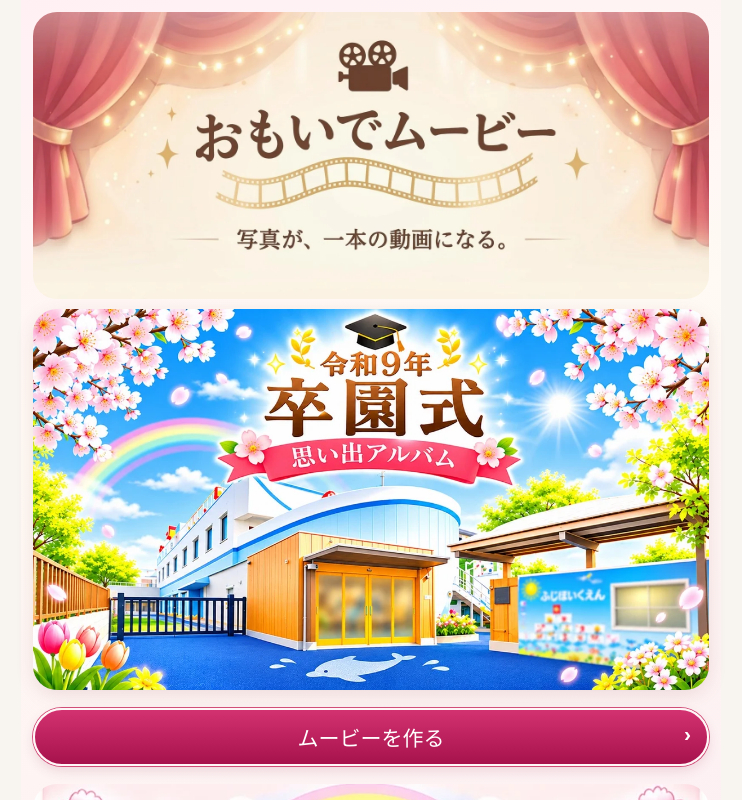
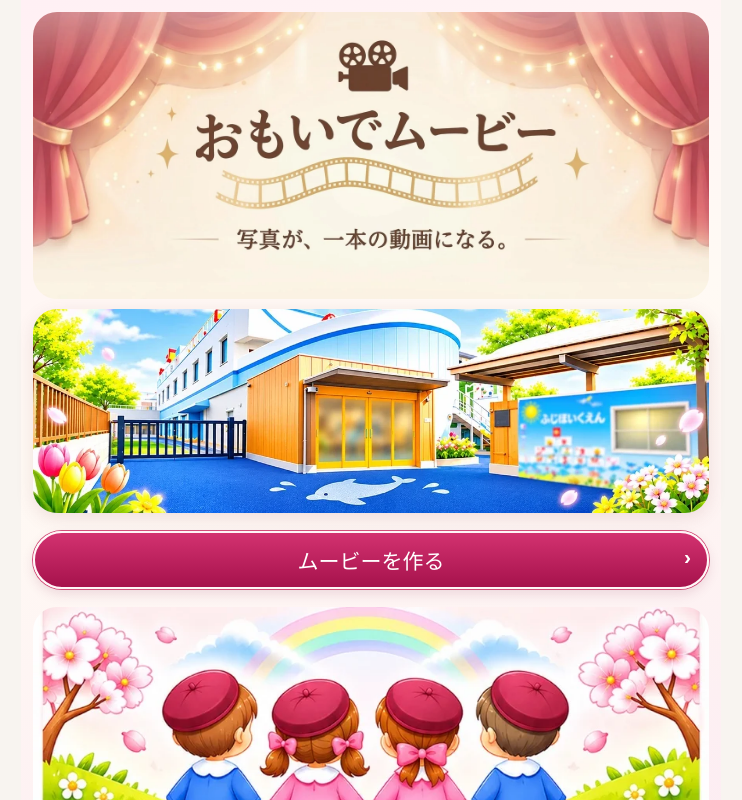
Before and after one commit to k5wvk4n6pt-web/omoide-theater-demo, a React (Vite) app: page / in a window 1280 px wide. Shown: the top 800 px of the page, without its empty margins (269-1011 px from the left). Built offline with nearby package versions, Linux system fonts and the light colour scheme; a web font is replaced by a local one.

Commit message:
Show a single title on the movie home page

```diff
--- a/src/App.tsx
+++ b/src/App.tsx
@@ -453,10 +453,7 @@ const titleBanner = new URL('../omoide-movie-title.webp', import.meta.url).href;
 return <main className={step==='home'?'theaterHome':'theaterEditor'}>{step!=='home'?<header><img className="homeArtwork" src={titleBanner} width={1584} height={672} alt="おもいでムービー。写真が、一本の動画になる。" onLoad={e=>e.currentTarget.classList.add('loaded')}/><div className="homeCurtain left"/><div className="homeCurtain right"/><div className="brand"><span className="homeCamera">🎥</span>おもいでムービー</div><div className="subtitle">写真が、一本の動画になる。</div></header>:null}
 {step==='home'?<section className="graduationHome">
   <img className="movieTitleBanner" src={titleBanner} width={1584} height={672} alt="おもいでムービー。写真が、一本の動画になる。"/>
-  <picture>
-    <source media="(min-width: 620px)" srcSet={import.meta.env.BASE_URL+'artwork/graduation-wide.webp'} width={1200} height={677}/>
-    <img className="graduationCover" src={import.meta.env.BASE_URL+'artwork/graduation-masthead.webp'} width={865} height={778} alt="桜と虹に囲まれたふじほいくえんの卒園ムービー" fetchPriority="high"/>
-  </picture>
+  <img className="graduationCover" src={import.meta.env.BASE_URL+'artwork/graduation-garden.webp'} width={1200} height={362} alt="ふじほいくえんの園舎と、青い園庭に描かれたイルカ。"/>
   <button className="primary graduationCreate" disabled={draftBusy} onClick={newProject}>ムービーを作る <span aria-hidden="true">›</span></button>
   {projects.length>0?<div className="draftBox"><h3>📁 保存した作品（{projects.length}件）</h3><div className="projectList">{projects.map(p=><div className="projectCard" key={p.id}>{thumbUrls[p.id]?<img src={thumbUrls[p.id]} alt="作品の表紙"/>:<div className="projectFallback">🎬</div>}<div className="projectDetail"><strong>{p.title}</strong><small>{p.photoCount}枚 · {new Date(p.savedAt).toLocaleString('ja-JP')}</small><div className="projectButtons"><button onClick={()=>restoreProject(p.id)} disabled={draftBusy}>編集する</button><button onClick={()=>copyProject(p.id)} disabled={draftBusy}>複製</button><button onClick={()=>eraseProject(p.id)} disabled={draftBusy}>削除</button></div></div></div>)}</div></div>:null}{draftInfo?<p className="note" role="status">{draftInfo}</p>:null}<img className="graduationFooter" src={import.meta.env.BASE_URL+'artwork/graduation-footer.webp'} width={865} height={344} alt="" loading="lazy"/></section>:null}
 {step==='edit'?<section className="panel"><div className="sectionHeading"><h2>ムービーを作成</h2></div><nav className="editSteps" aria-label="編集の手順">{([['opening','① オープニング'],['main','② 本編'],['ending','③ エンディング'],['finish','④ 完成・保存']] as const).map(([key,label])=><button key={key} className={editPage===key?'active':''} aria-current={editPage===key?'step':undefined} onClick={()=>{setPlaying(false);setEditPage(key)}}>{label}</button>)}</nav><section className="sharedPreview"><h3>{openingStill?'🎬 オープニングプレビュー':endingStill?'🌷 エンディングプレビュー':'🎥 全体プレビュー'}</h3><div className={'preview '+aspect}><div className={'previewFrame'+(openingStill?' openingStill':'')}>
```
Also changed, not shown: public/artwork/graduation-garden.webp (added).
